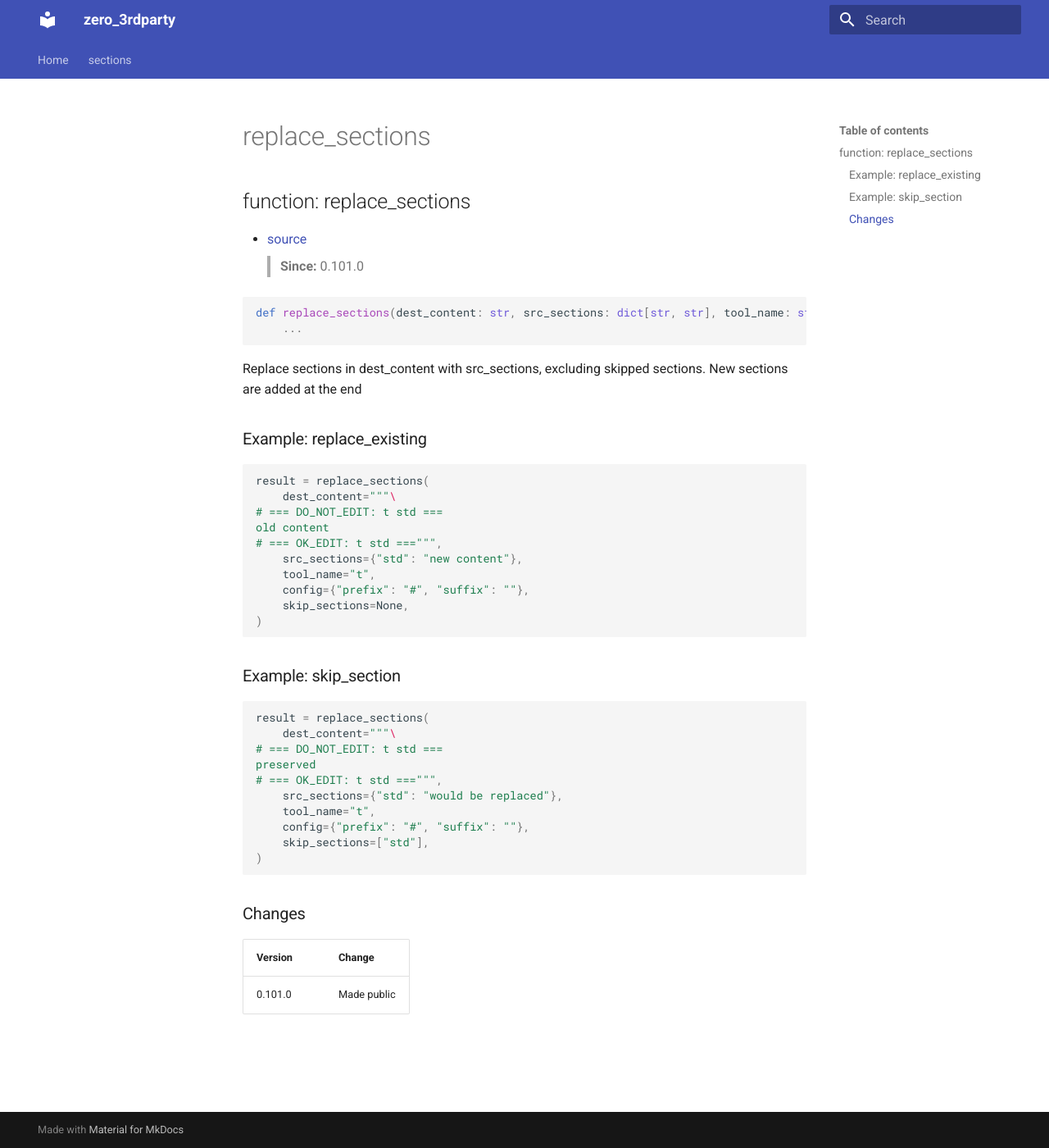
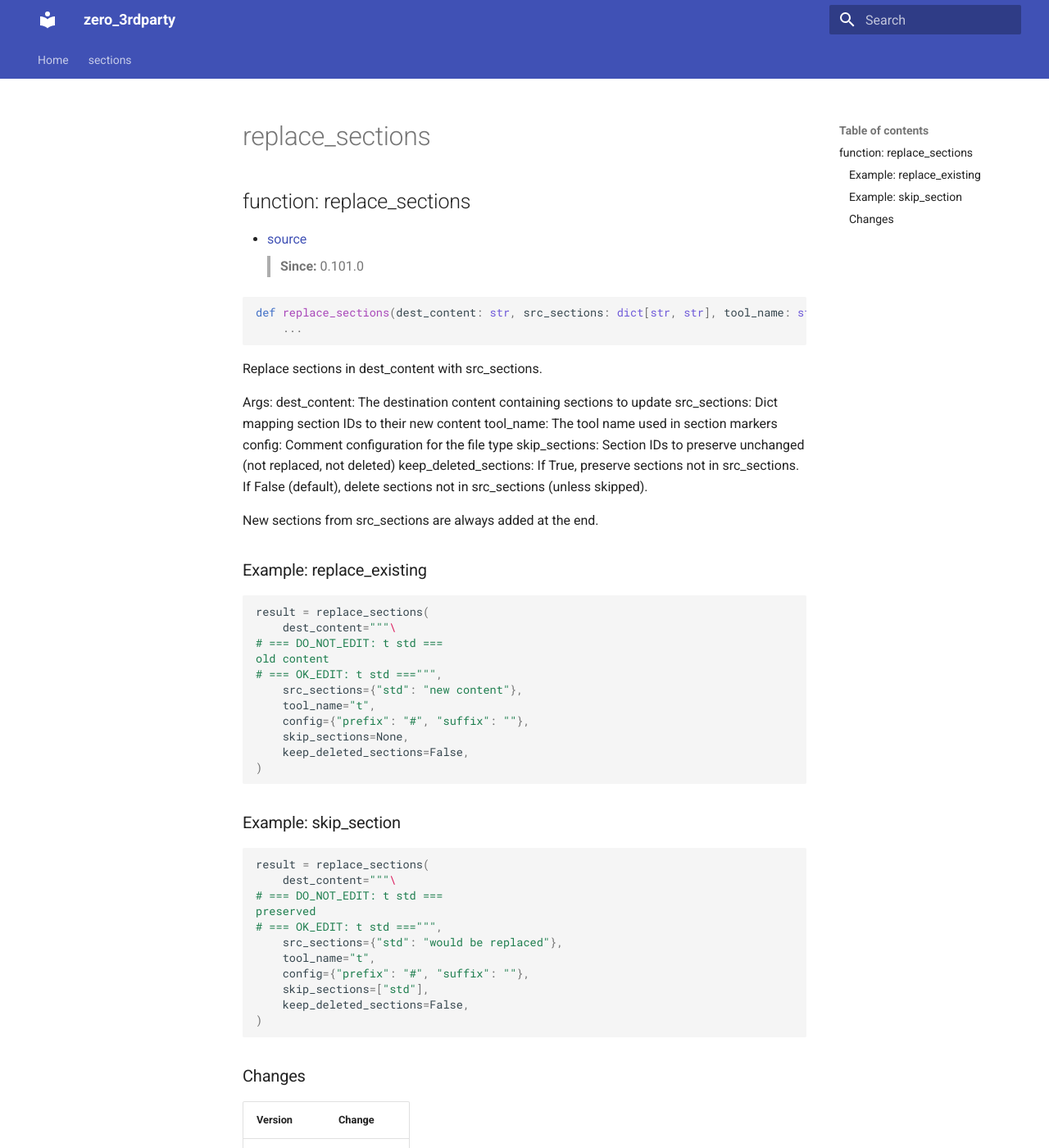
Before and after one commit to EspenAlbert/zero-3rdparty, an MkDocs documentation site: the page built from docs/sections/replace_sections.md, in a window 1280 px wide and 1400 px high. Shown: the whole window at 82% size. Built offline with MkDocs 1.6.1 and Material for MkDocs 9.7.7, drawn with Linux system fonts in a browser that asks for light colours.

Commit message:
chore: regen

````diff
--- a/docs/sections/replace_sections.md
+++ b/docs/sections/replace_sections.md
@@ -2,15 +2,26 @@
 
 <!-- === DO_NOT_EDIT: pkg-ext replace_sections_def === -->
 ## function: replace_sections
-- [source](../../zero_3rdparty/_internal/sections.py#L213)
+- [source](../../zero_3rdparty/_internal/sections.py#L233)
 > **Since:** 0.101.0
 
 ```python
-def replace_sections(dest_content: str, src_sections: dict[str, str], tool_name: str, config: CommentConfig, skip_sections: list[str] | None = None) -> str:
+def replace_sections(dest_content: str, src_sections: dict[str, str], tool_name: str, config: CommentConfig, skip_sections: list[str] | None = None, *, keep_deleted_sections: bool = False) -> str:
     ...
 ```
 
-Replace sections in dest_content with src_sections, excluding skipped sections. New sections are added at the end
+Replace sections in dest_content with src_sections.
+
+Args:
+    dest_content: The destination content containing sections to update
+    src_sections: Dict mapping section IDs to their new content
+    tool_name: The tool name used in section markers
+    config: Comment configuration for the file type
+    skip_sections: Section IDs to preserve unchanged (not replaced, not deleted)
+    keep_deleted_sections: If True, preserve sections not in src_sections.
+        If False (default), delete sections not in src_sections (unless skipped).
+
+New sections from src_sections are always added at the end.
 <!-- === OK_EDIT: pkg-ext replace_sections_def === -->
 
 <!-- === DO_NOT_EDIT: pkg-ext replace_sections_example_replace_existing === -->
@@ -26,6 +37,7 @@ old content
     tool_name="t",
     config={"prefix": "#", "suffix": ""},
     skip_sections=None,
+    keep_deleted_sections=False,
 )
 ```
 <!-- === OK_EDIT: pkg-ext replace_sections_example_replace_existing === -->
@@ -43,6 +55,7 @@ preserved
     tool_name="t",
     config={"prefix": "#", "suffix": ""},
     skip_sections=["std"],
+    keep_deleted_sections=False,
 )
 ```
 <!-- === OK_EDIT: pkg-ext replace_sections_example_skip_section === -->
--- a/mkdocs.yml
+++ b/mkdocs.yml
@@ -22,4 +22,5 @@ markdown_extensions:
       anchor_linenums: true
   - pymdownx.superfences
   - admonition
+  - attr_list
 # === OK_EDIT: pkg-ext extensions ===
````
Also changed, not shown: docs/sections/index.md (+25 -3 lines), 2 other files.
